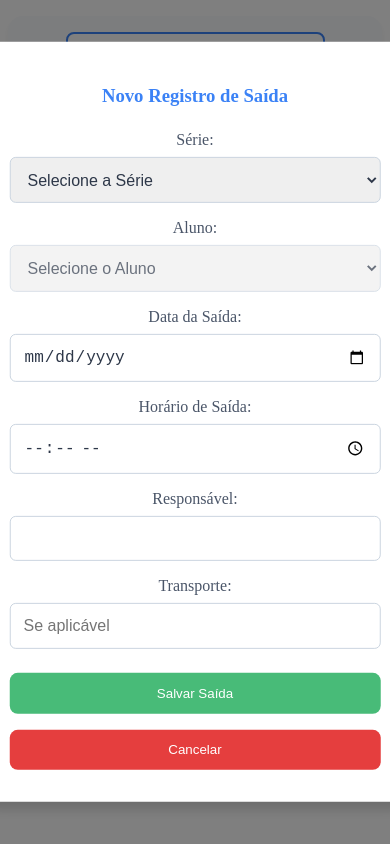
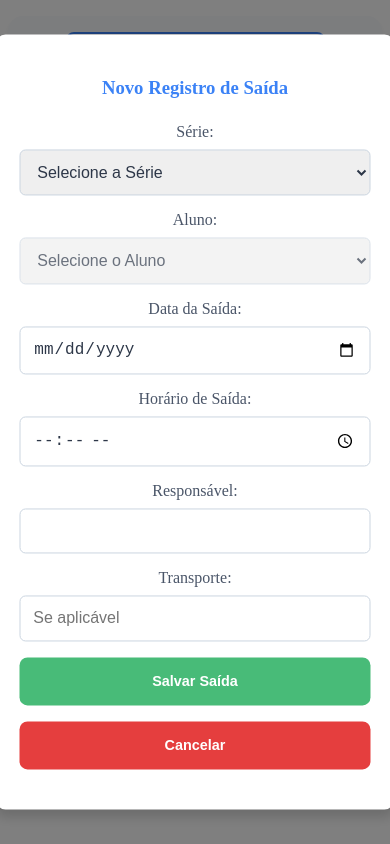
Before and after one commit to arthurunivesp/app-escola, a website: page apps/saida-aluno.html in a window 390 px wide. Both pictures are taken after a click on the button "Novo Registro". Drawn offline with nearby package versions, Linux system fonts and the light colour scheme.

Commit message:
Correções de responsividade para botões salvar e cancelar

```diff
--- a/css/saida.css
+++ b/css/saida.css
@@ -124,8 +124,8 @@
     top: 50%;
     left: 50%;
     transform: translate(-50%, -50%);
-    width: 90%; /* Amplo no celular */
-    max-width: 400px; /* Largura máxima para telas maiores */
+    width: 95%; /* Ocupa quase toda a largura no celular */
+    max-width: 400px; /* Largura máxima */
     background: white;
     padding: 2rem;
     box-shadow: 0 8px 12px rgba(0,0,0,0.15);
@@ -133,7 +133,7 @@
     z-index: 1000;
     display: flex;
     flex-direction: column;
-    align-items: center; /* Centraliza os botões no modal */
+    align-items: center; /* Centraliza os botões */
 }
 
 .modal-registro h3 {
@@ -164,24 +164,35 @@
 }
 
 .modal-registro button {
-    background: #48bb78;
-    color: white;
-    padding: 0.8rem 1.5rem;
+    width: 100%; /* Botões ocupam 100% da largura */
+    padding: 1rem; /* Garantir clique confortável */
+    margin-bottom: 1rem; /* Espaçamento entre os botões */
     border: none;
     border-radius: 8px;
+    font-weight: bold;
+    font-size: 1rem; /* Fonte maior para destacar */
     cursor: pointer;
-    font-weight: 500;
-    transition: background-color 0.2s ease;
-    margin: 0.5rem 0; /* Espaçamento entre botões */
-    width: 100%; /* Garante largura total no celular */
+    transition: transform 0.2s ease, background-color 0.2s ease;
+}
+
+.modal-registro button#salvar-saida {
+    background: #48bb78; /* Verde para o botão Salvar */
+    color: white;
+}
+
+.modal-registro button#salvar-saida:hover {
+    background: #38a169; /* Efeito hover */
+    transform: scale(1.02); /* Leve aumento */
 }
 
 .modal-registro button#cancelar-saida {
-    background: #e53e3e;
+    background: #e53e3e; /* Vermelho para Cancelar */
+    color: white;
 }
 
-.modal-registro button:hover {
-    opacity: 0.9;
+.modal-registro button#cancelar-saida:hover {
+    background: #c53030;
+    transform: scale(1.02);
 }
 
 /* Overlay para o modal */
@@ -214,7 +225,11 @@
 
     .modal-registro {
         padding: 1.5rem;
-        width: 95%;
+        width: 90%;
+    }
+
+    .modal-registro button {
+        font-size: 0.9rem;
     }
 }
 
```
